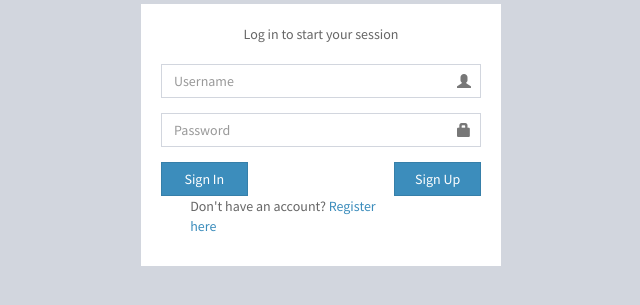
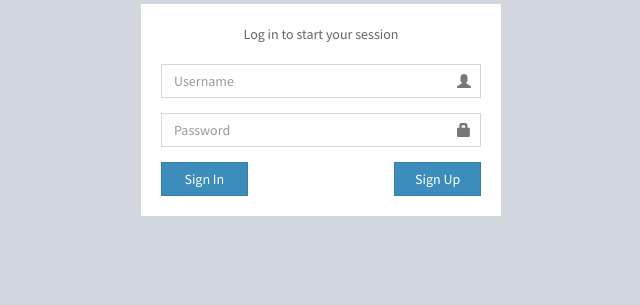
Before and after one commit to wawanjakman/sprindik, a CodeIgniter app: page /Auth in a window 1280 px wide. Shown: the part 161-466 px from the top of the page, without its empty margins (319-959 px from the left). Run offline with CodeIgniter, Linux system fonts and the light colour scheme.

Commit message:
commit signup 3

```diff
--- a/application/views/login.php
+++ b/application/views/login.php
@@ -62,9 +62,9 @@
               <button method="post" type="submit" class="btn btn-primary btn-block btn-flat">Sign Up</button>
               </form>
             </div>
-            <div class="col-xs-offset-1 col-xs-8">
+            <!--<div class="col-xs-offset-1 col-xs-8">
               <p class="">Don't have an account? <a href="<?php echo base_url(); ?>users/registration">Register here</a></p>
-            </div>
+            </div>-->
           </div>
         </form>
 
```
